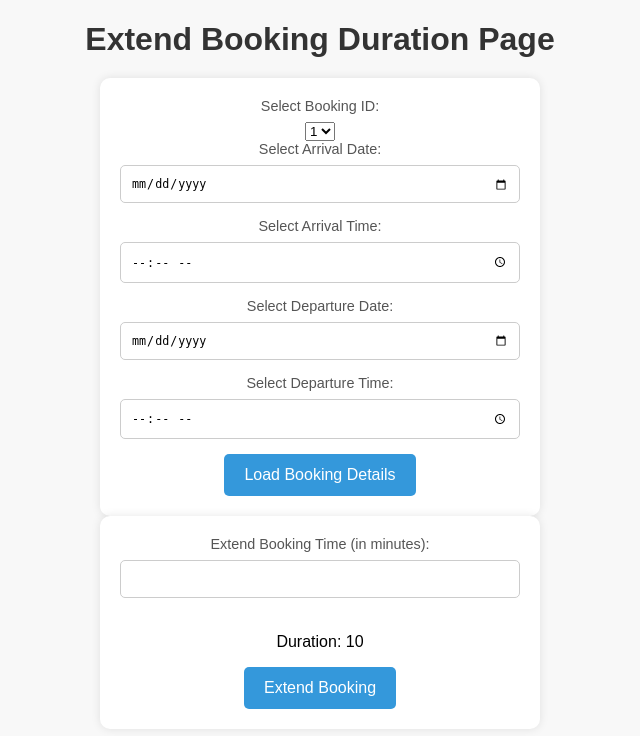
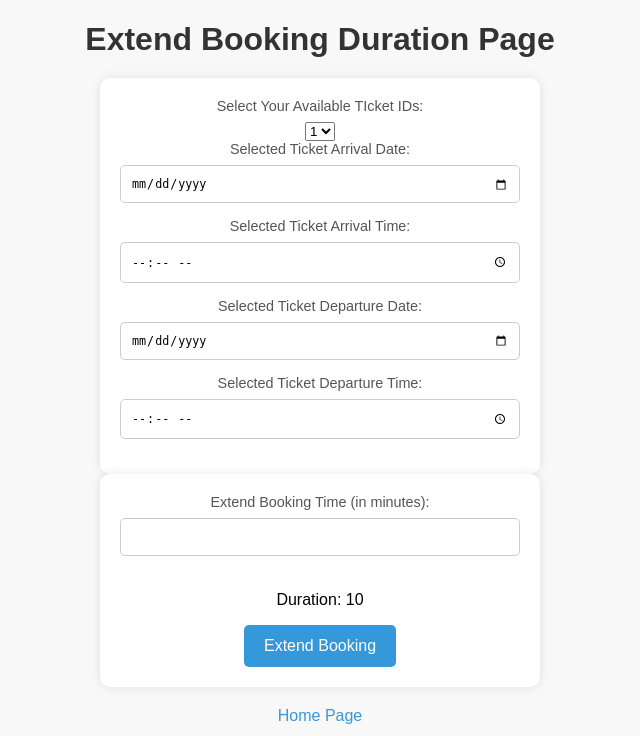
Before and after one commit to Katchietsnouva/web_app_python, a Flask app: template templates/extend_booking_page.html in a window 1280 px wide. Shown: the top 736 px of the page, without its empty margins (320-960 px from the left). Run offline with Flask 3, Linux system fonts and the light colour scheme; the template is opened without the code that fills it: most values are stand-ins (such as "Sample title", 1, 10 or a date in 2020); parts of the project's set-up code (start-up, migrations or seed data) failed here and were passed over.

Commit message:
web update form  desktop 7.3

```diff
--- a/controllers/page_controller.py
+++ b/controllers/page_controller.py
@@ -178,11 +178,14 @@ class PageController:
         def extendbook():
             user_id = session['user_id']
             usercontroller = UserController()
-            user_booked_ticket_ids = usercontroller.retrieve_user_ticket_ids(self.user_controller, user_id)
+            user_booked_ticket_ids = usercontroller.retrieve_user_ticket_ids(user_id)
+            # user_booked_ticket_ids = UserController.retrieve_user_ticket_ids(self.user_controller, user_id)
 
             if request.method == 'POST':
                 pass
             return render_template('extend_booking_page.html', user_booked_ticket_ids=user_booked_ticket_ids)
+
+
         # @app.route('/extend_parking')
         # def extend_parking():
         #     return self.extend_parking_page.show()
--- a/templates/extend_booking_page.html
+++ b/templates/extend_booking_page.html
@@ -99,26 +99,26 @@
 
 
     <form action="/extendbook" method="get">
-      <label for="booking_id">Select Booking ID:</label>
-      <select id="booking_id" name="booking_id" required>
+      <label for="booking_id">Select Your Available TIcket IDs:</label>
+      <select id="ticket_id" name="ticket_id" required>
         {% for ticket_id in user_booked_ticket_ids %}
           <option value="{{ ticket_id }}">{{ ticket_id }}</option>
         {% endfor %}
       </select>
 
-      <label for="arrival_date">Select Arrival Date:</label>
+      <label for="arrival_date">Selected Ticket Arrival Date:</label>
       <input type="date" id="arrival_date" name="arrival_date" required />
 
-      <label for="arrival_time">Select Arrival Time:</label>
+      <label for="arrival_time">Selected Ticket Arrival Time:</label>
       <input type="time" id="arrival_time" name="arrival_time" required />
 
-      <label for="departure_date">Select Departure Date:</label>
+      <label for="departure_date">Selected Ticket Departure Date:</label>
       <input type="date" id="departure_date" name="departure_date" required />
 
-      <label for="departure_time">Select Departure Time:</label>
+      <label for="departure_time">Selected Ticket Departure Time:</label>
       <input type="time" id="departure_time" name="departure_time" required />
 
-      <button type="submit">Load Booking Details</button>
+      <!--<button type="submit">Load Booking Details</button> -->
     </form>
 
 
```
